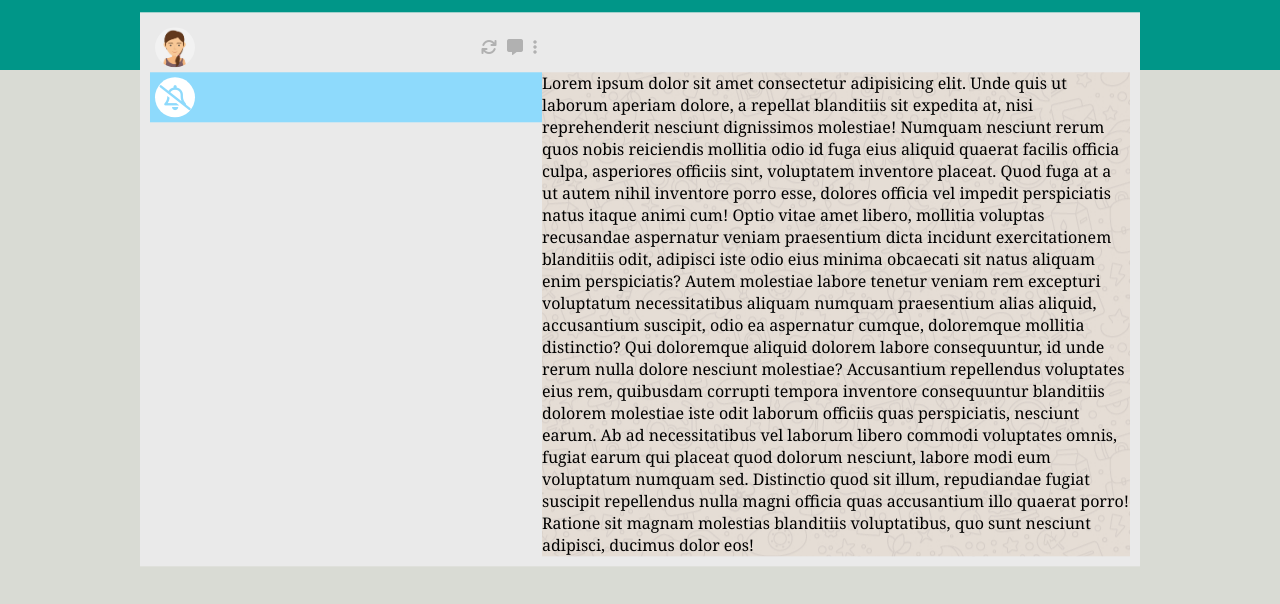
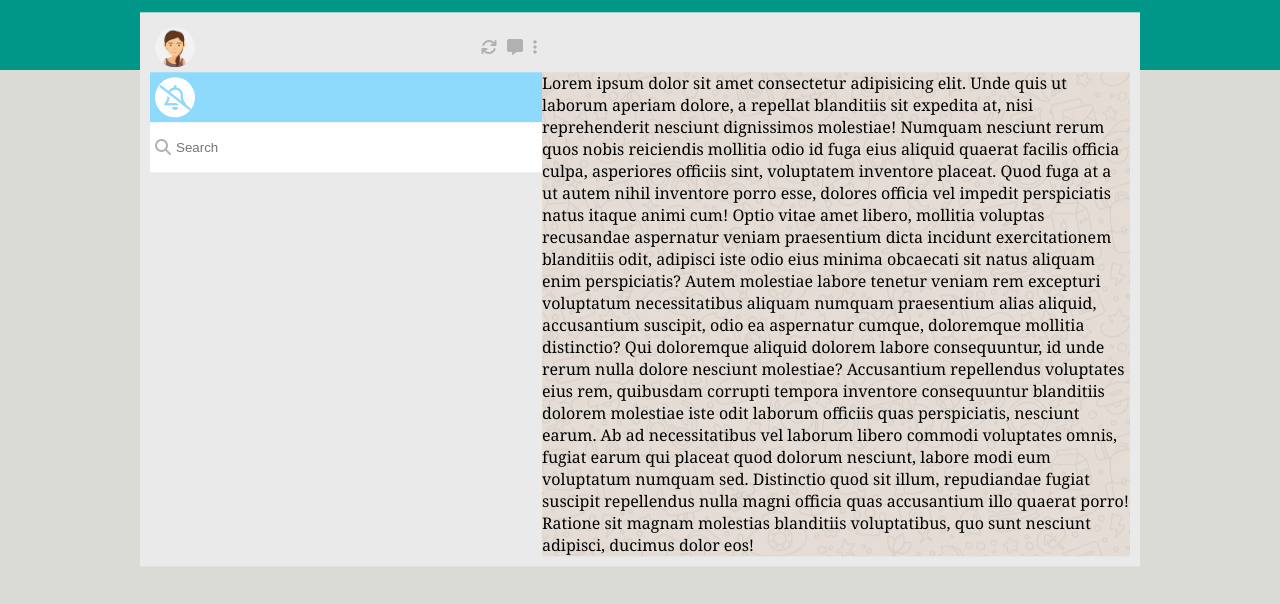
Before and after one commit to alessiogentilezza/vue-boolzapp, a plain HTML site: page index.html in a window 1280 px wide. Drawn offline with nearby package versions, Linux system fonts and the light colour scheme.

Commit message:
riga 3 colonna sinistra

```diff
--- a/css/style.css
+++ b/css/style.css
@@ -5,12 +5,12 @@
 }
 
 /*DEBUG*/
-
-/* .border {
+/*
+.border {
     border: 1px red solid;
 
-} */
-
+}
+ */
 /*DEBUG*/
 
 
@@ -75,8 +75,6 @@ body {
     justify-content: center;
     align-items: center;
 
-
-
 }
 
 .notify i {
@@ -84,6 +82,26 @@ body {
     color: #8edafc;
 
 }
+
+.data-input {
+    height: 50px;
+    display: flex;
+}
+
+.data-input input {
+    height: 100%;
+    flex-grow: 1;
+    border: none;
+}
+
+.data-input i {
+    background-color: white;
+    line-height: 50px;
+    color: #b1b1b1;
+    padding: 0 5px;
+}
+
+
 
 .container-top i {
     line-height: 50px;
--- a/index.html
+++ b/index.html
@@ -25,8 +25,15 @@
                         <i class="fa-solid fa-message"></i>
                         <i class="fa-solid fa-ellipsis-vertical"></i></span>
                 </div>
-                <div class="notify">
+                <div class="notify border">
                     <div class="bell"><i class="fa-regular fa-bell-slash"></i></div>
+                </div>
+                <div class="data-input border">
+
+                    <span><i class="fa-solid fa-magnifying-glass"></i></span>
+                    <input type="search" placeholder="Search" name="" id="" v-model="testo">
+                    <p>{{testo}}</p>
+
                 </div>
 
 
```
